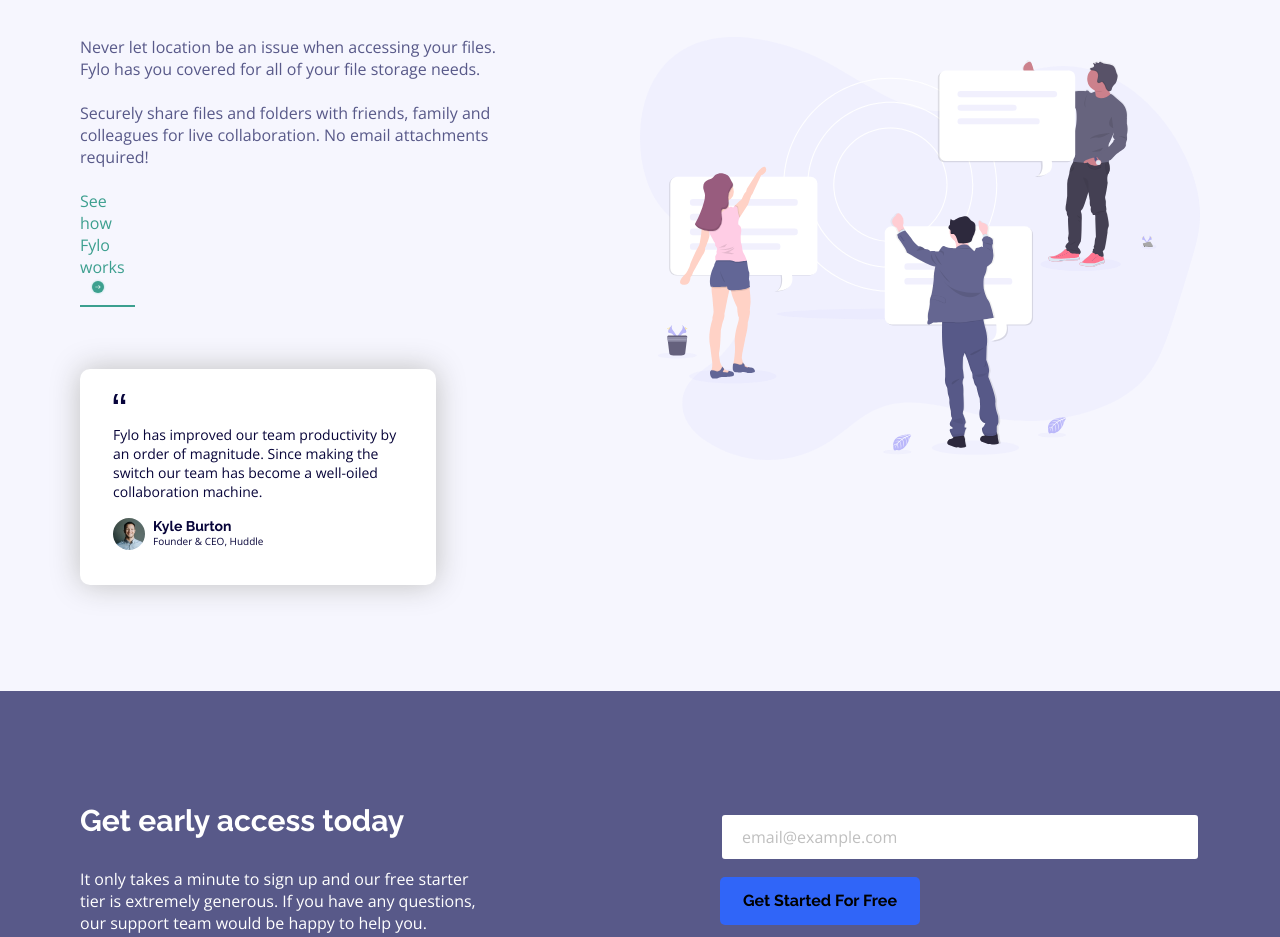
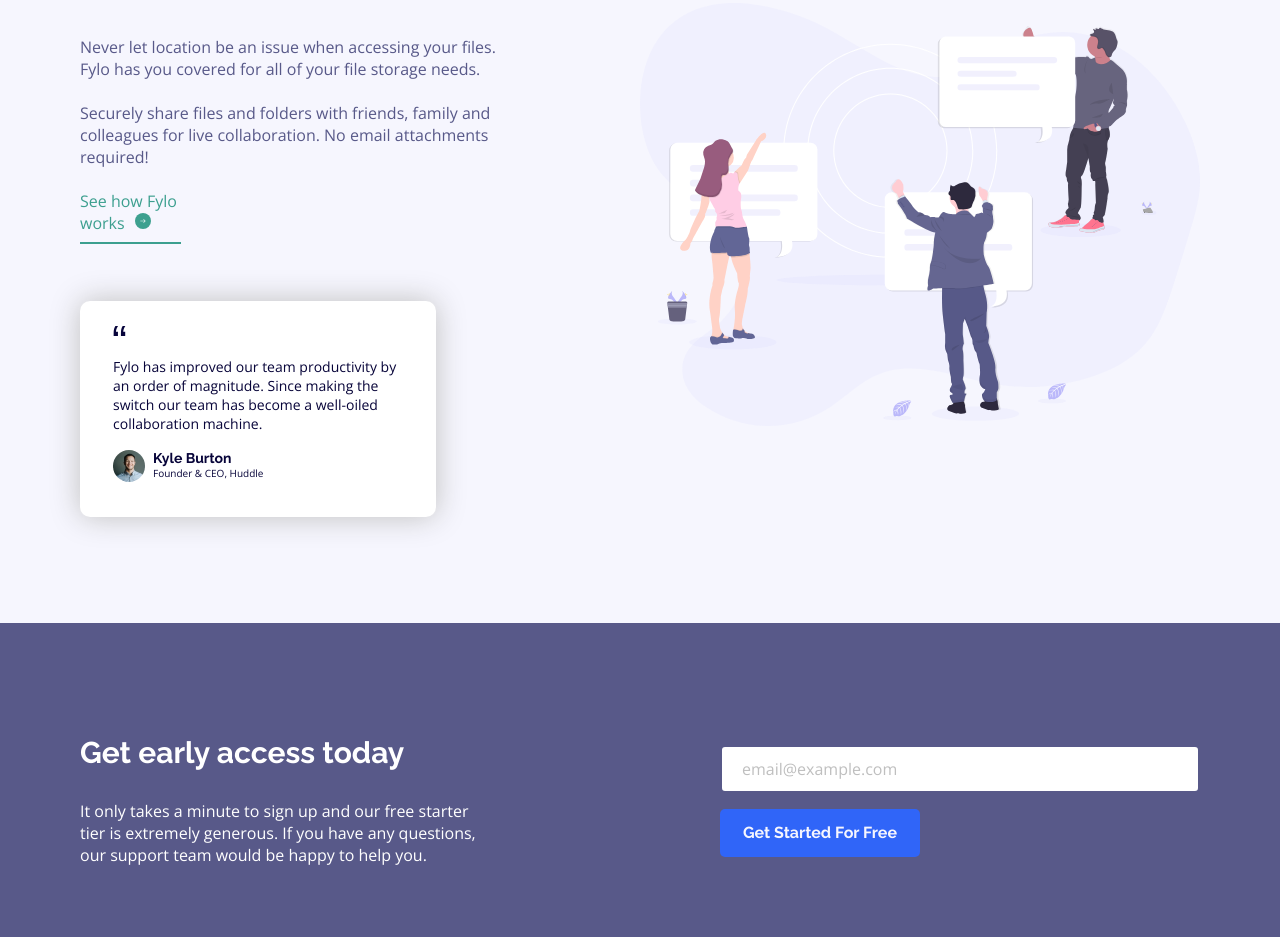
Before and after one commit to LenH4rd/fylo-landing-page-with-two-column-layout, a plain HTML site: page index.html in a window 1280 px wide. Shown: the part 1057-1994 px from the top of the page. Drawn offline with nearby package versions, Linux system fonts and the light colour scheme.

Commit message:
Fourth commit

```diff
--- a/index.html
+++ b/index.html
@@ -14,6 +14,7 @@
 
 <body>
   <main>
+    <h1 class="sr-only">Fylo landing page with two column layout</h1>
     <header>
       <svg width="166" height="49" xmlns="http://www.w3.org/2000/svg" xmlns:xlink="http://www.w3.org/1999/xlink">
         <defs>
@@ -84,7 +85,24 @@
 
         <div class="see-more">
           <a href="">
-            See how Fylo works<img src="images/icon-arrow.svg" alt="">
+            See how Fylo works<svg width="16" height="16" xmlns="http://www.w3.org/2000/svg" xmlns:xlink="http://www.w3.org/1999/xlink">
+              <defs>
+                <circle id="b" cx="6" cy="6" r="6" />
+                <filter x="-25%" y="-25%" width="150%" height="150%" filterUnits="objectBoundingBox" id="a">
+                  <feOffset in="SourceAlpha" result="shadowOffsetOuter1" />
+                  <feGaussianBlur stdDeviation="1" in="shadowOffsetOuter1" result="shadowBlurOuter1" />
+                  <feColorMatrix values="0 0 0 0 0.239215686 0 0 0 0 0.62745098 0 0 0 0 0.560784314 0 0 0 0.793506567 0"
+                    in="shadowBlurOuter1" />
+                </filter>
+              </defs>
+              <g fill="none" fill-rule="evenodd">
+                <g transform="translate(2 2)">
+                  <use fill="#000" filter="url(#a)" xlink:href="#b" />
+                  <use fill="#3DA08F" xlink:href="#b" />
+                </g>
+                <path d="M8.582 6l-.363.35 1.452 1.4H5.333v.5h4.338L8.22 9.65l.363.35 2.074-2z" fill="#FFF" />
+              </g>
+            </svg>
           </a>
         </div>
 
--- a/style.css
+++ b/style.css
@@ -58,6 +58,16 @@ button:hover {
 
 li {
     list-style: none;
+}
+
+.sr-only:not(:focus):not(:active) {
+    clip: rect(0 0 0 0);
+    clip-path: inset(50%);
+    height: 1px;
+    overflow: hidden;
+    position: absolute;
+    white-space: nowrap;
+    width: 1px;
 }
 /*========================================*/
 /*========================================*/
@@ -148,6 +158,7 @@ header svg {
     font-family: var(--ff-heading);
     font-weight: var(--fw-Bold);
     border: none;
+    color: var(--neutral-lightgrayishBlue);
 }
 
 .email button, .free-trial button:hover {
@@ -188,28 +199,40 @@ header svg {
     display: flex;
     justify-content: center;
     flex-direction: row;
-    border-bottom: 2px solid var(--accent-moderateCyan);
     margin: 0 14.0625rem;
     padding-bottom: 0.3125rem;
+    position: relative;
+}
+
+.see-more::after {
+    content: " ";
+    position: absolute;
+    bottom: -5px;
+    height: 2px;
+    width: 100%;
+    background-color: var(--accent-moderateCyan);
 }
 
 .see-more a {
     color: var(--accent-moderateCyan);
 }
 
-.see-more img {
+.see-more svg {
     display: inline;
     margin: 0 0 0 0.625rem;
-    width: 1.75rem;
-    height: 1.75rem;
+    width: 1rem;
+    height: 1rem;
+    background-color: #3DA08F;
+    border-radius: 100%;
 }
 
-.see-more:hover {
-    border-bottom: 2px solid hsl(174, 59%, 88%);
+.see-more:hover::after {
+    color: hsl(174, 59%, 88%);
+    background-color: hsl(174, 59%, 88%);
 }
 
-.see-more img:hover {
-    filter:brightness(150%);
+.see-more svg:hover {
+    background-color: hsl(174, 59%, 88%);
 }
 
 .see-more a:hover {
@@ -284,6 +307,7 @@ span {
     font-size: 2.25rem;
     margin: 7.1875rem 0 3.125rem 0;
 }
+
 .early-access p {
     font-size: 1.75rem;
     color: white;
@@ -313,6 +337,7 @@ span {
     font-weight: var(--fw-Bold);
     border: none;
     margin-bottom: 8.875rem;
+    color: var(--neutral-lightgrayishBlue);
 }
 /*===========================================*/
 
@@ -479,12 +504,9 @@ footer a {
     .see-more {
         display: flex;
         justify-content: left;
-        margin: 0 26.5625rem 2.5rem 0;
-    }
+        margin: 0 0 2.5rem 0;
+        width: 21%;
 
-    .see-more img{
-        width: 1rem;
-        height: 1rem;
     }
 
     .testimonial {
```
